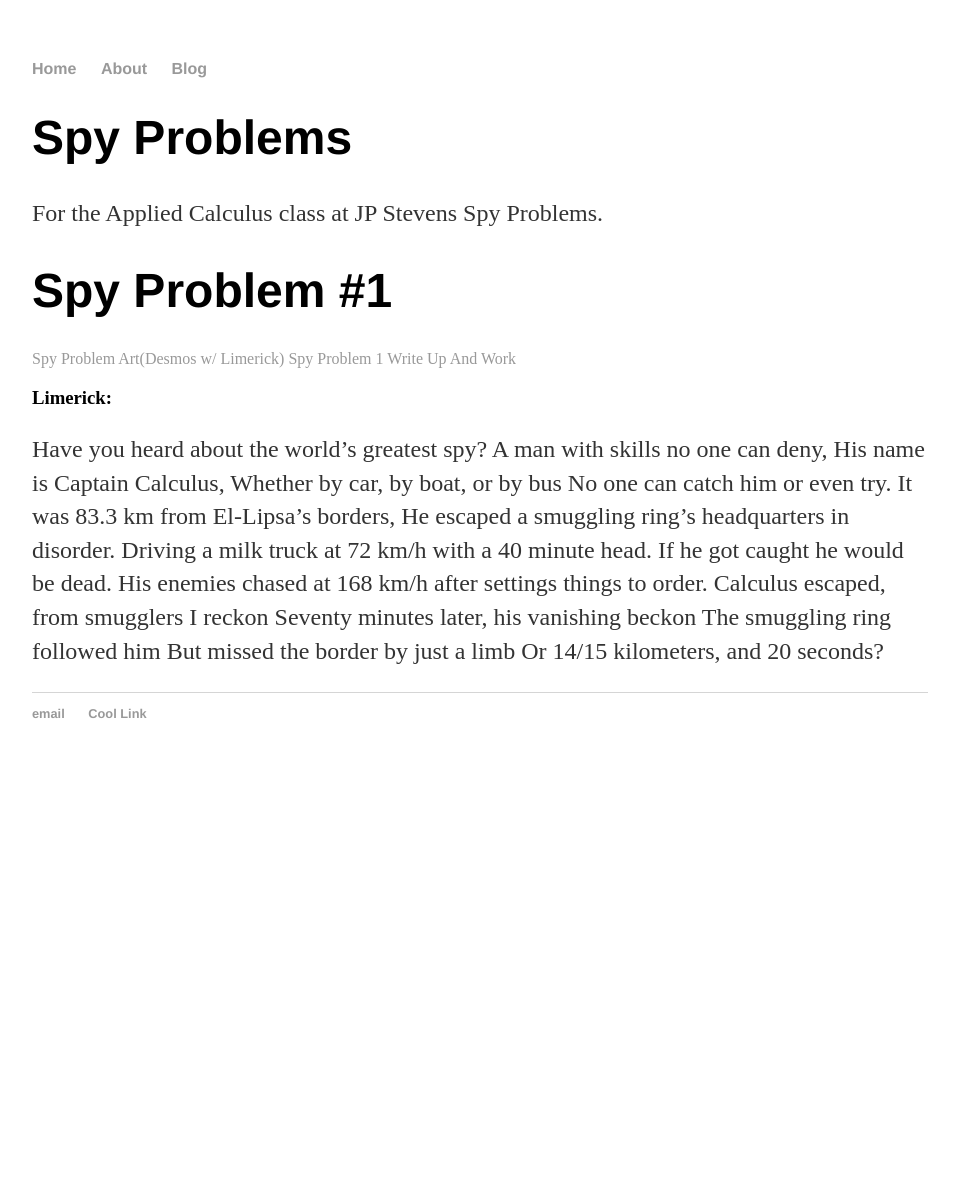
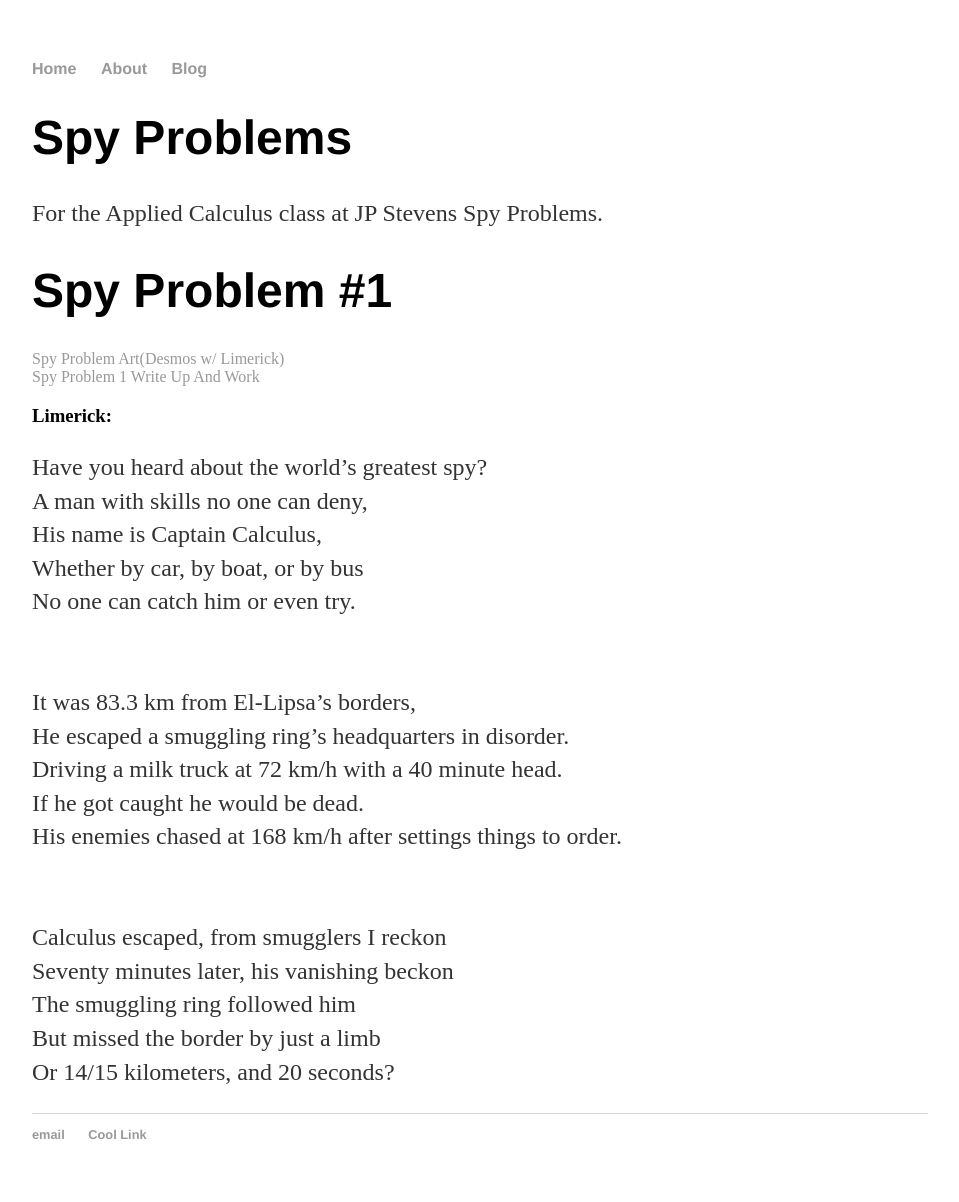
Before and after one commit to Ouroboroz/ouroboroz.github.io, a Jekyll site: the page built from spyproblems/index.html, in a window 1280 px wide. Shown: the whole page, without its empty margins (160-1119 px from the left). Built offline with Jekyll 4.4.1, drawn with Linux system fonts in a browser that asks for light colours; before the commit the page ends 900 px from its top, so only the background shows below that.

```diff
--- a/spyproblems/index.html
+++ b/spyproblems/index.html
@@ -11,24 +11,25 @@ title: Spy Problems
 <body>
 <h1>Spy Problem #1</h1>
 <a href="https://www.desmos.com/calculator/7dktlqzt3o">Spy Problem Art(Desmos w/ Limerick)</a>
+<br>
 <a href="./Resources/spyproblem1.pdf">Spy Problem 1 Write Up And Work</a>
 <h3>Limerick:</h3>
-<p>Have you heard about the world’s greatest spy?
-A man with skills no one can deny,
-His name is Captain Calculus,
-Whether by car, by boat, or by bus
-No one can catch him or even try.
-
-It was 83.3 km from El-Lipsa’s borders,
-He escaped a smuggling ring’s headquarters in disorder.
-Driving a milk truck at 72 km/h with a 40 minute head.
-If he got caught he would be dead.
-His enemies chased at 168 km/h after settings things to order.
-
-Calculus escaped, from smugglers I reckon
-Seventy minutes later, his vanishing beckon
-The smuggling ring followed him
-But missed the border by just a limb
-Or 14/15 kilometers, and 20 seconds?
+<p>Have you heard about the world’s greatest spy?<br>
+A man with skills no one can deny,<br>
+His name is Captain Calculus,<br>
+Whether by car, by boat, or by bus<br>
+No one can catch him or even try.<br>
+<br><br>
+It was 83.3 km from El-Lipsa’s borders,<br>
+He escaped a smuggling ring’s headquarters in disorder.<br>
+Driving a milk truck at 72 km/h with a 40 minute head.<br>
+If he got caught he would be dead.<br>
+His enemies chased at 168 km/h after settings things to order.<br>
+<br><br>
+Calculus escaped, from smugglers I reckon<br>
+Seventy minutes later, his vanishing beckon<br>
+The smuggling ring followed him<br>
+But missed the border by just a limb<br>
+Or 14/15 kilometers, and 20 seconds?<br>
 </p>
 </body>
```
